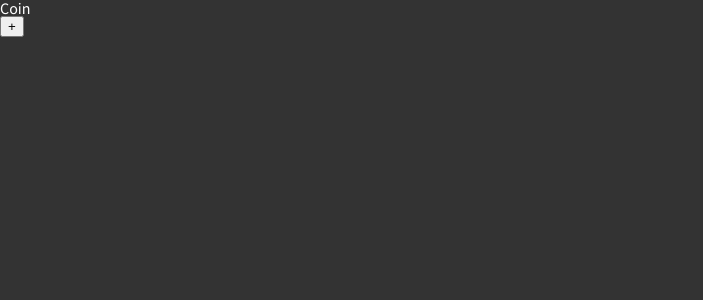
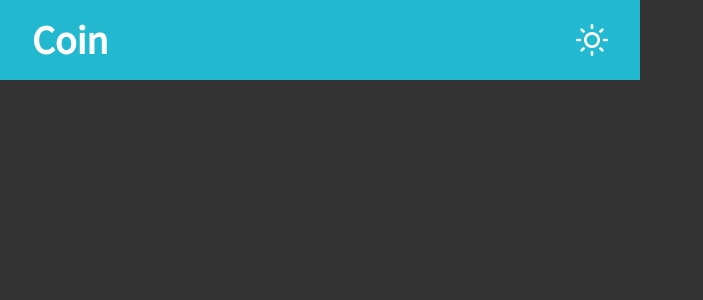
Before and after one commit to turtle601/bit-bit-bit, a React (Create React App) app in the folder front/: page / in a window 1280 px wide. Shown: the top 300 px of the page, without its empty margins (0-703 px from the left). Built offline with nearby package versions, Linux system fonts and the light colour scheme.

Commit message:
feat : header styling 완료

```diff
--- a/front/package.json
+++ b/front/package.json
@@ -13,6 +13,7 @@
     "@types/styled-components": "^5.1.21",
     "react": "^17.0.2",
     "react-dom": "^17.0.2",
+    "react-icons": "^4.3.1",
     "react-query": "^3.34.12",
     "react-router-dom": "^6.2.1",
     "react-scripts": "5.0.0",
@@ -29,8 +30,7 @@
   "eslintConfig": {
     "extends": [
       "react-app",
-      "react-app/jest",
-      "airbnb"
+      "react-app/jest"
     ]
   },
   "browserslist": {
--- a/front/src/App.tsx
+++ b/front/src/App.tsx
@@ -14,7 +14,7 @@ const App = () => {
   return (
     <ThemeProvider theme={theme === 'dark' ? darkTheme : lightTheme}>
       <GlobalStyle />
-      <Title toggleTheme={toggleTheme} />
+      <Title theme={theme} toggleTheme={toggleTheme} />
     </ThemeProvider>
   );
 };
--- a/front/src/components/Title.tsx
+++ b/front/src/components/Title.tsx
@@ -1,15 +1,52 @@
 import React from 'react';
+import styled, { css } from 'styled-components';
+import { FiMoon, FiSun } from 'react-icons/fi';
+
+import { Center } from '../layout/layout';
 
 import { TitleType } from '../types/types';
 
-const Title = ({ name = 'Coin', toggleTheme }: TitleType) => {
+const DarkModeButton = styled(Center)`
+  ${({ theme }) => {
+    return css`
+      cursor: pointer;
+      svg {
+        font-size: ${theme.fonts.size.lg};
+      }
+    `;
+  }};
+`;
+
+const Header = styled.header`
+  width: 50vw;
+  height: 10vh;
+
+  display: flex;
+  align-items: center;
+
+  ${({ theme }) => {
+    return css`
+      background-color: ${theme.color.primary};
+      padding: ${theme.paddings.lg};
+
+      h1 {
+        flex: 1;
+        font-weight: ${theme.fonts.weight.bold};
+        display: flex;
+        font-size: ${theme.fonts.size.xl};
+      }
+    `;
+  }}
+`;
+
+const Title = ({ name = 'Coin', theme, toggleTheme }: TitleType) => {
   return (
-    <header>
+    <Header>
       <h1>{name}</h1>
-      <button type="button" onClick={toggleTheme}>
-        +
-      </button>
-    </header>
+      <DarkModeButton onClick={toggleTheme}>
+        {theme === 'dark' ? <FiSun /> : <FiMoon />}
+      </DarkModeButton>
+    </Header>
   );
 };
 
--- a/front/src/types/types.tsx
+++ b/front/src/types/types.tsx
@@ -1,4 +1,5 @@
 export interface TitleType {
   name?: string;
+  theme: string;
   toggleTheme: () => void;
 }
```
Also changed, not shown: front/.eslintrc.json, 1 other file (tests, documents, lock files or other folders).
